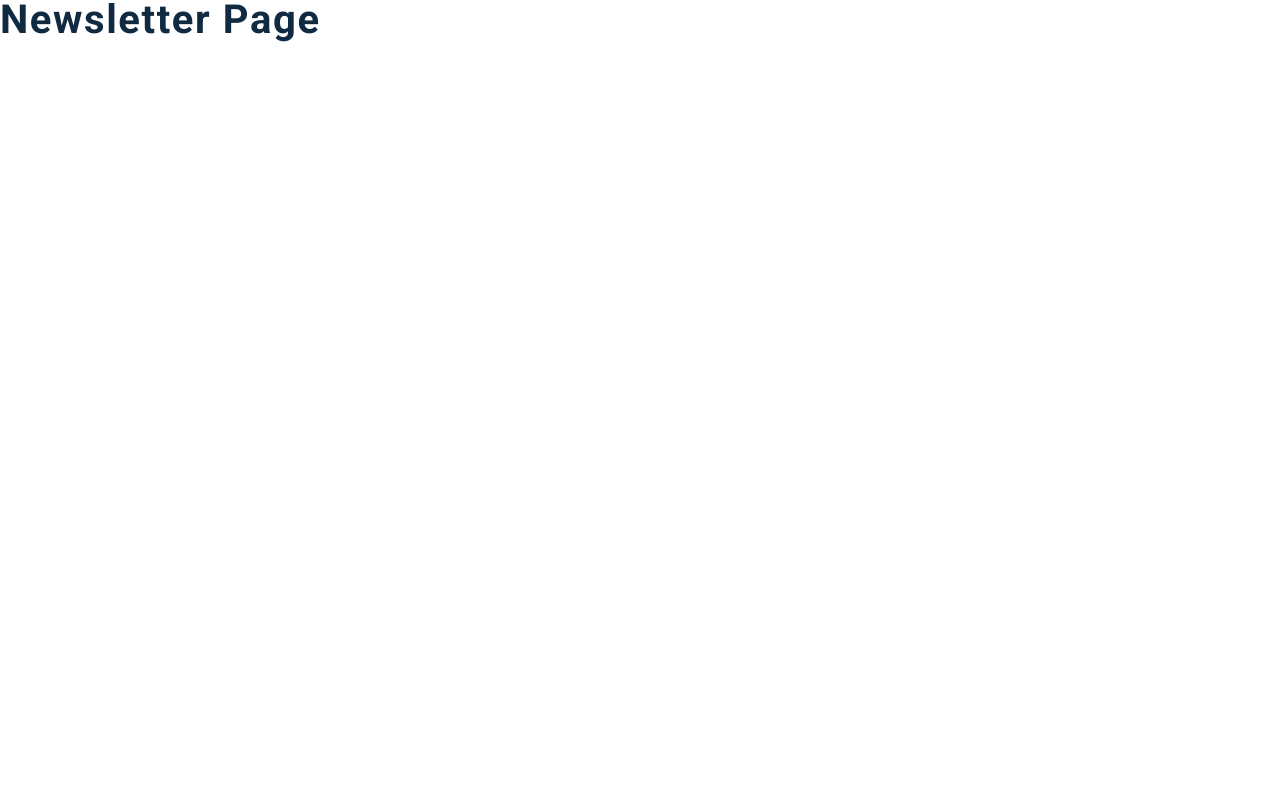
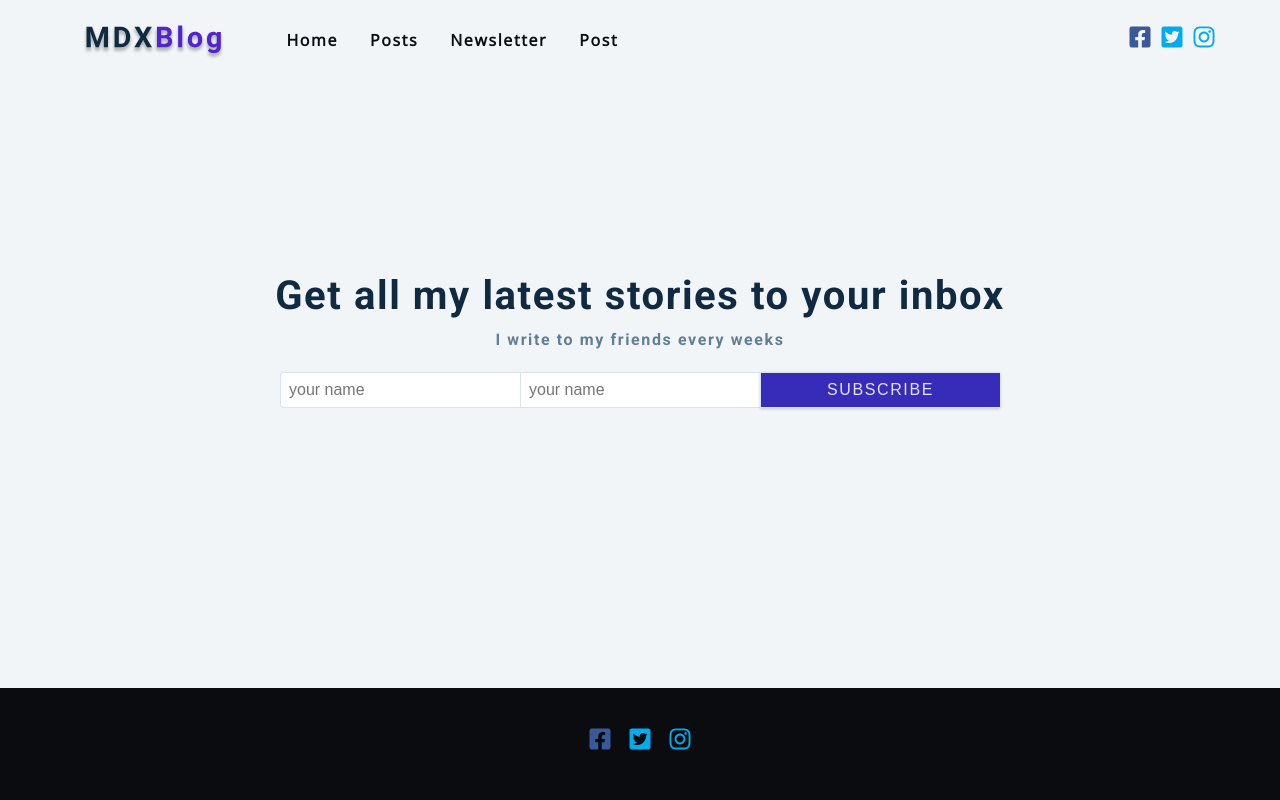
Before and after one commit to MiguelARam27/Blog-project, a Gatsby site: page /newsletter in a window 1280 px wide. Built offline with nearby package versions, Linux system fonts and the light colour scheme; Gatsby itself is replaced by a stand-in of ours.

Commit message:
404 fix and news page

```diff
--- a/src/pages/404.js
+++ b/src/pages/404.js
@@ -7,8 +7,10 @@
     <section className="error-page">
       <div className="page-center">
         <span>404</span>
-        <h3>Sorry, not the page you tried cannot be found</h3>
-        <Link to="/" className="btn" />
+        <h3>Sorry, the page you tried cannot be found</h3>
+        <Link to="/" className="btn">
+          back home
+        </Link>
       </div>
     </section>
   </Layout>
--- a/src/pages/newsletter.js
+++ b/src/pages/newsletter.js
@@ -1,7 +1,33 @@
-import React from 'react'
-import Layout from '../components/Layout'
+import React from 'react';
+import Layout from '../components/Layout';
 const NewsLetter = () => {
-  return <h2>newsletter page</h2>
-}
+  return (
+    <Layout>
+      <section className="newsletter-page">
+        <div className="page-center">
+          <h2>Get all my latest stories to your inbox</h2>
+          <h4>I write to my friends every weeks</h4>
+          <form className="contact-form">
+            <input
+              type="text"
+              name="name"
+              placeholder="your name"
+              className="form-control"
+            />
+            <input
+              type="type"
+              name="email"
+              placeholder="your name"
+              className="form-control"
+            />
+            <button type="submit" className="btn form-control">
+              Subscribe
+            </button>
+          </form>
+        </div>
+      </section>
+    </Layout>
+  );
+};
 
-export default NewsLetter
+export default NewsLetter;
```
